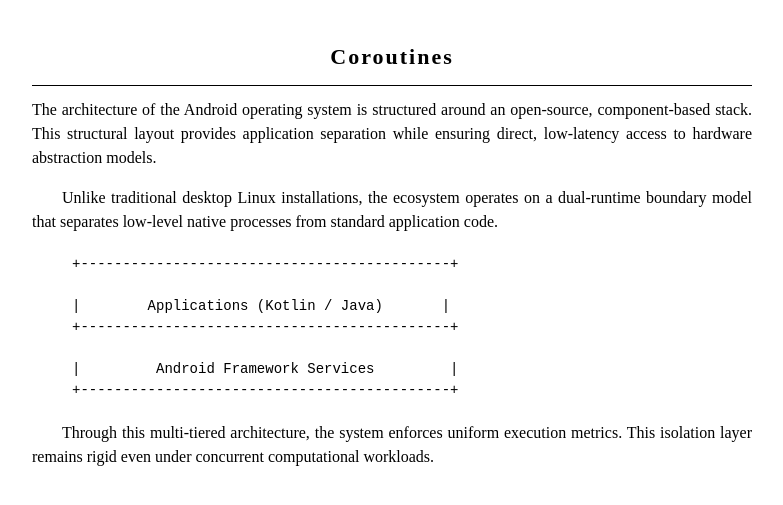
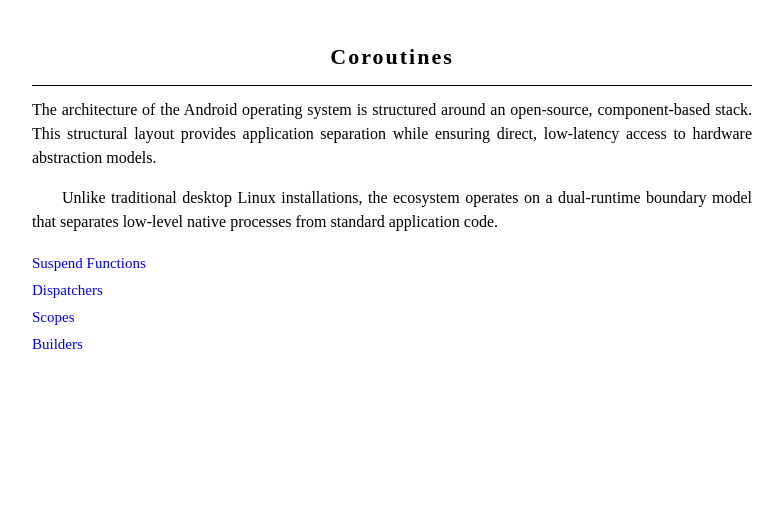
Before and after one commit to michaelrobertobrien/engineering-android, a Jekyll site: the page built from concurrency/coroutines.html, in a window 1280 px wide. Shown: the top 505 px of the page, without its empty margins (248-1031 px from the left). Built offline with Jekyll 4.4.1, drawn with Linux system fonts in a browser that asks for light colours.

Commit message:
Update coroutines.html

```diff
--- a/concurrency/coroutines.html
+++ b/concurrency/coroutines.html
@@ -11,15 +11,9 @@
 
     <p>Unlike traditional desktop Linux installations, the ecosystem operates on a dual-runtime boundary model that separates low-level native processes from standard application code.</p>
 
-<pre>
-+--------------------------------------------+
-
-|        Applications (Kotlin / Java)       |
-+--------------------------------------------+
-
-|         Android Framework Services         |
-+--------------------------------------------+
-</pre>
-
-    <p>Through this multi-tiered architecture, the system enforces uniform execution metrics. This isolation layer remains rigid even under concurrent computational workloads.</p>
+<div class="link-matrix" style="line-height: 1.8;">
+    <a href="/framework/test.html">Suspend Functions</a><br>
+    <a href="/framework/test.html">Dispatchers</a><br>
+    <a href="/framework/test.html">Scopes</a><br>
+    <a href="/framework/test.html">Builders</a><br>
 </div>
```
